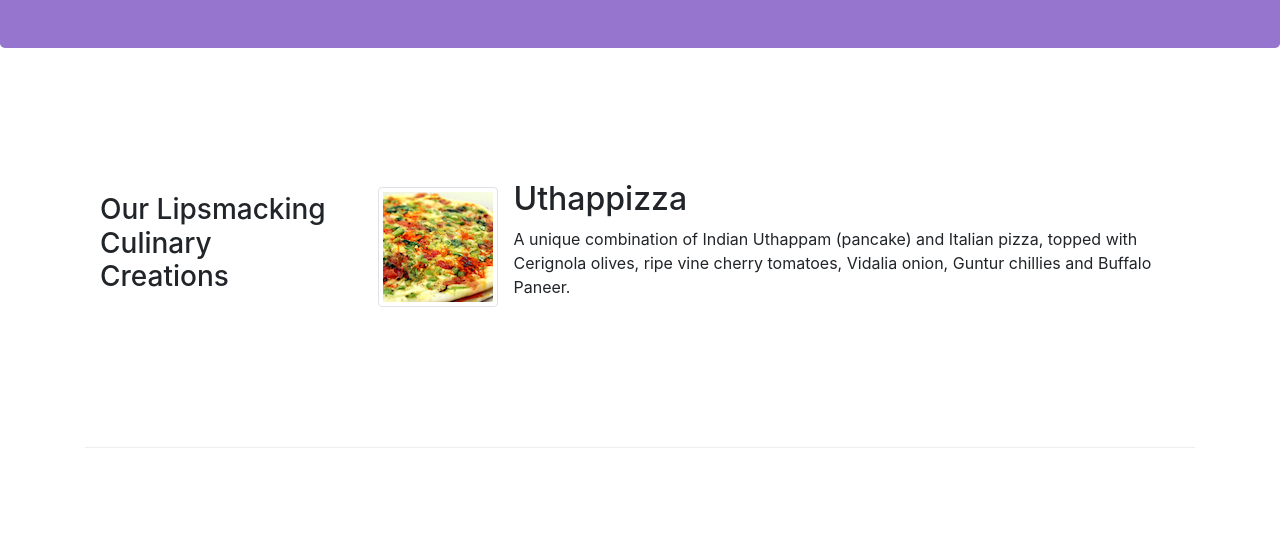
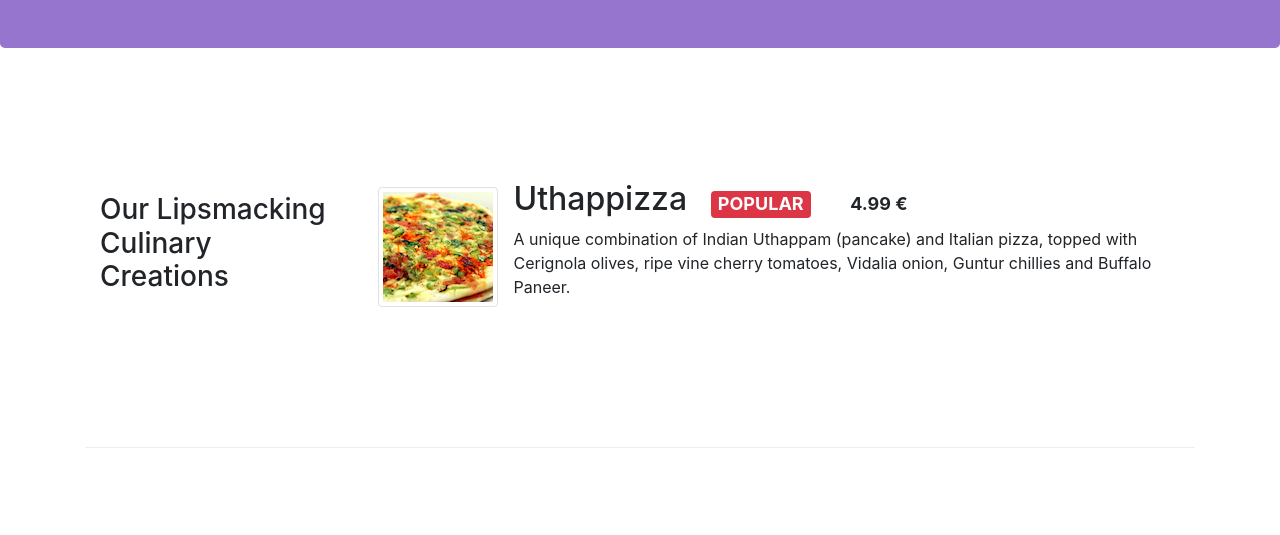
Before and after one commit to ArianeH/bootstrap_responsive-design, a website: page index.html in a window 1280 px wide. Shown: the part 265-800 px from the top of the page. Drawn offline with nearby package versions, Linux system fonts and the light colour scheme.

Commit message:
Added badges for display

```diff
--- a/css/styles.css
+++ b/css/styles.css
@@ -33,6 +33,16 @@ body {
   width: 40px;
 }
 
+.badge-popular {
+  font-size: 18px;
+  margin-left: 15px;
+}
+
+.badge-price {
+  font-size: 18px;
+  margin-left: 20px;
+}
+
 .address {
   font-size: 80%;
   margin: 0px;
--- a/index.html
+++ b/index.html
@@ -66,7 +66,11 @@
         <div class="media">
           <img src="../img/uthappizza.png" alt="" class="d-flex mr-3 img-thumbnail align-self-center">
           <div class="media-body">
-            <h2 class="mt-0">Uthappizza</h2>
+            <h2 class="mt-0">
+            Uthappizza
+            <span class="badge badge-danger badge-popular">POPULAR</span>
+            <span class="badge badge-pill badge-default badge-price">4.99 €</span>
+            </h2>
             <p>A unique combination of Indian Uthappam (pancake) and Italian pizza, topped with Cerignola olives, ripe vine cherry tomatoes, Vidalia onion, Guntur chillies and Buffalo Paneer.</p>
           </div>
         </div>
```
